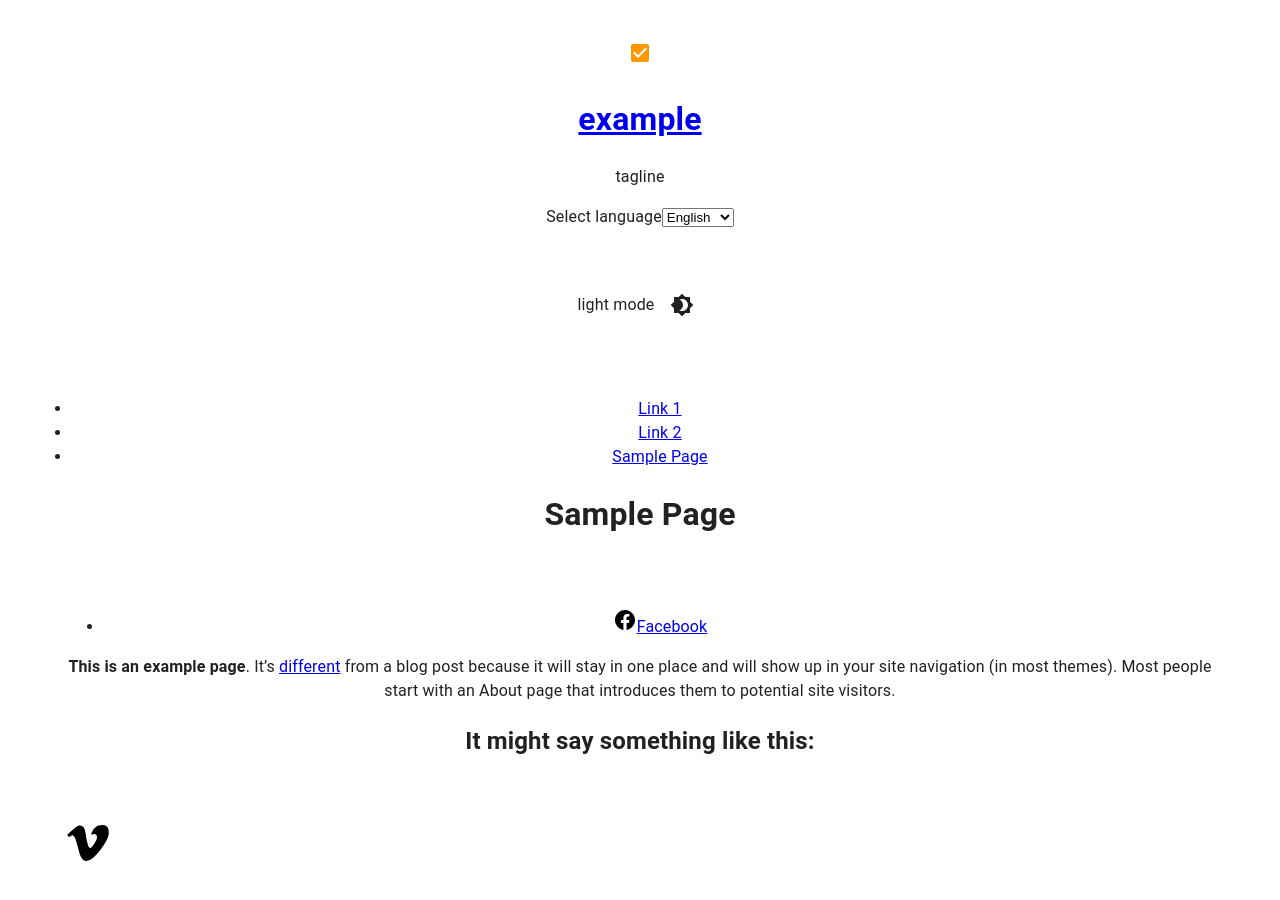
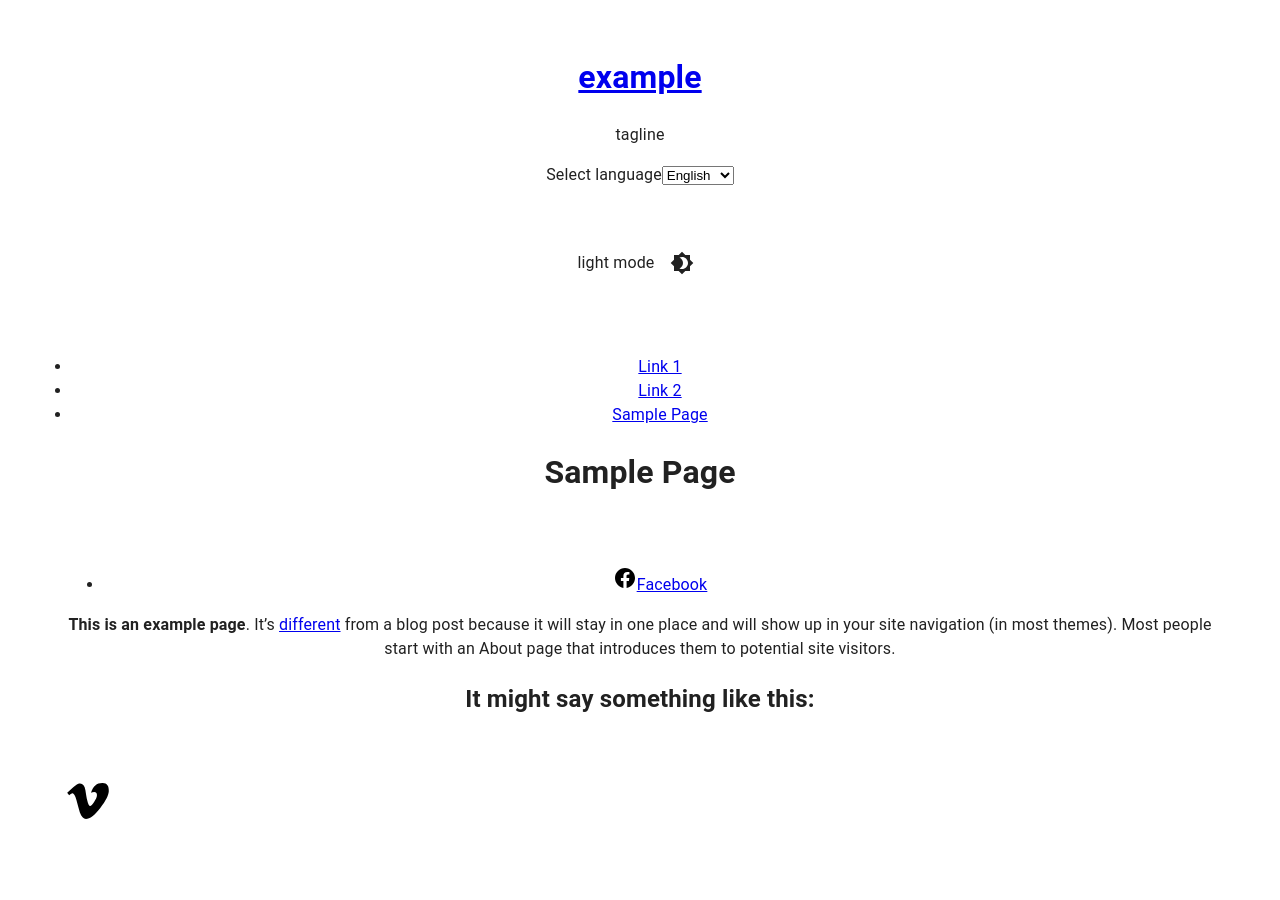
Before and after one commit to avi111/reactwp, a React (Vite) app: page / in a window 1280 px wide. Shown: the top 900 px of the page. Built offline with nearby package versions, Linux system fonts and the light colour scheme.

Commit message:
refactor

```diff
--- a/src/App.tsx
+++ b/src/App.tsx
@@ -1,15 +1,8 @@
-import { createContext, useMemo, useState } from "react";
+import { useMemo } from "react";
 import "./App.css";
 import { useLanguage } from "./Language/useLanguage.ts";
 import Header from "./Header.tsx";
-import {
-  Checkbox,
-  createTheme,
-  CssBaseline,
-  PaletteMode,
-  styled,
-  ThemeProvider,
-} from "@mui/material";
+import { Box, createTheme, CssBaseline, ThemeProvider } from "@mui/material";
 import { CacheProvider } from "@emotion/react";
 import { Content } from "./Content.tsx";
 import { Title } from "./Title.tsx";
@@ -17,6 +10,7 @@ import { getDesignTokens } from "./style.ts";
 import LanguageSelector from "./Language/LanguageSelector.tsx";
 import { useRtl } from "./useRtl.ts";
 import { ModeSelector } from "./ModeSelector.tsx";
+import { useColorMode } from "./useColorMode.ts";
 
 function App() {
   const {
@@ -24,39 +18,18 @@ function App() {
   } = window;
 
   const injectedProps = { content, post, query, site, translations, menus };
-  const { value, setRtl } = useRtl();
+  const { value, setRtl, rtl } = useRtl();
   const { changeLanguage } = useLanguage();
-  const [mode, setMode] = useState<PaletteMode>("light");
-  const colorMode = useMemo(
-    () => ({
-      // The dark mode switch would invoke this method
-      toggleColorMode: () => {
-        setMode((prevMode: PaletteMode) =>
-          prevMode === "light" ? "dark" : "light",
-        );
-      },
-    }),
-    [],
-  );
 
+  const { ColorModeContext, mode, colorMode } = useColorMode();
   // Update the theme only if the mode changes
   const theme = useMemo(() => createTheme(getDesignTokens(mode)), [mode]);
-  const ColorModeContext = createContext({
-    toggleColorMode: () => {},
-  });
-
-  const CustomCheckbox = styled(Checkbox)(({ theme }) => ({
-    color: theme.status.danger,
-    "&.Mui-checked": {
-      color: theme.status.danger,
-    },
-  }));
 
   return (
+    <Box sx={{ direction: rtl ? "rtl" : "ltr" }}>
       <ColorModeContext.Provider value={colorMode}>
         <ThemeProvider theme={theme}>
           <CssBaseline />
-        <CustomCheckbox defaultChecked />
 
           <CacheProvider value={value}>
             <Header>
@@ -85,6 +58,7 @@ function App() {
           </CacheProvider>
         </ThemeProvider>
       </ColorModeContext.Provider>
+    </Box>
   );
 }
 
--- a/src/useColorMode.ts
+++ b/src/useColorMode.ts
@@ -1,31 +1,27 @@
-import { createContext, useCallback, useEffect, useState } from "react";
+import { createContext, useMemo, useState } from "react";
 import { PaletteMode } from "@mui/material";
 
 export const useColorMode = () => {
   const [mode, setMode] = useState<PaletteMode>("light");
-  // The dark mode switch would invoke this method
-
-  useEffect(() => {
-    console.log("mode", mode);
-  }, [mode]);
-
-  const toggleColorMode = useCallback(
-    () =>
-      setMode((prevMode: PaletteMode) =>
-        prevMode === "light" ? "dark" : "light",
-      ),
+  const colorMode = useMemo(
+    () => ({
+      // The dark mode switch would invoke this method
+      toggleColorMode: () => {
+        setMode((prevMode: PaletteMode) =>
+          prevMode === "light" ? "dark" : "light",
+        );
+      },
+    }),
     [],
   );
 
-  // Update the theme only if the mode changes
   const ColorModeContext = createContext({
     toggleColorMode: () => {},
-    mode: "light",
   });
 
   return {
     ColorModeContext,
+    colorMode,
     mode,
-    toggleColorMode,
   };
 };
```
Also changed, not shown: src/CustomCheckbox.tsx (added, +8 -0 lines). Lines whose indentation alone changed are shown as unchanged.
